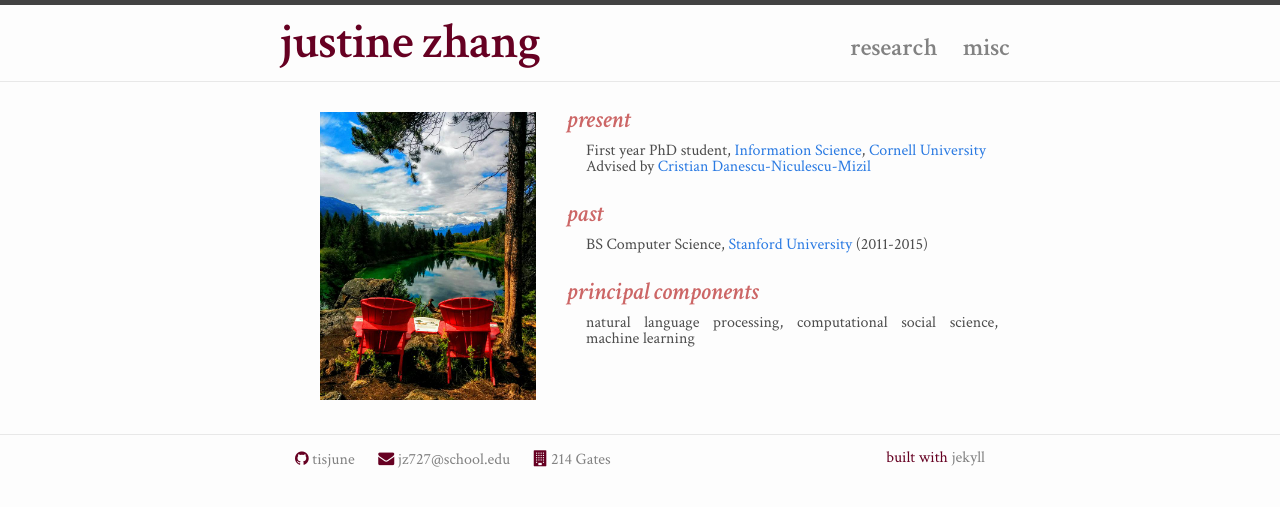
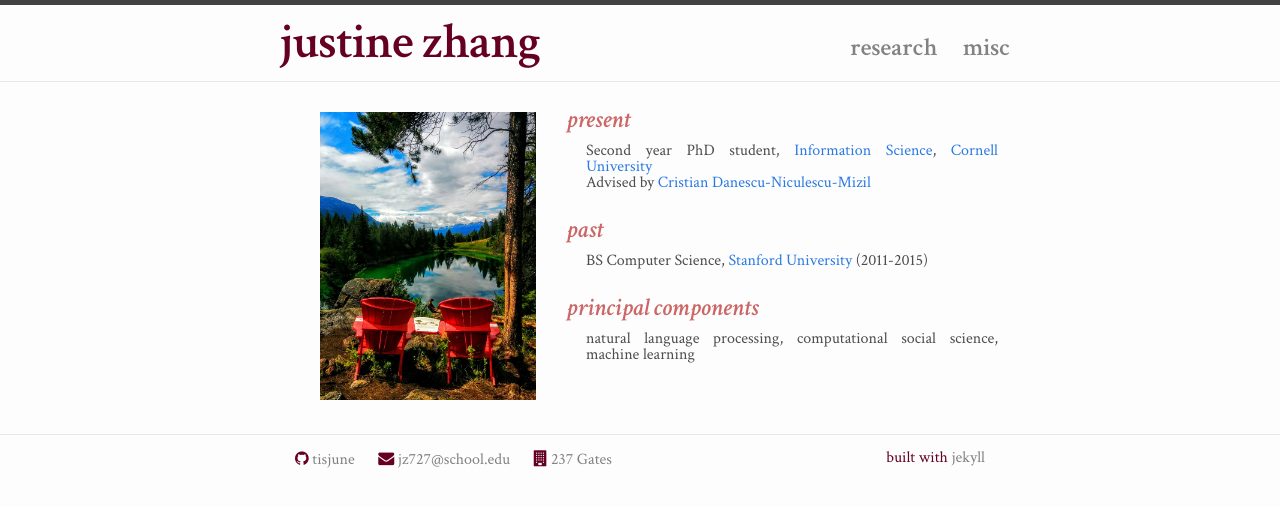
Before and after one commit to tisjune/tisjune.github.io, a Jekyll site: the page built from index.html, in a window 1280 px wide. Shown: the top 507 px of the page. Built offline with Jekyll 4.4.1, drawn with Linux system fonts in a browser that asks for light colours; nearby versions of some CDN libraries.

Commit message:
second year!!!

```diff
--- a/_config.yml
+++ b/_config.yml
@@ -16,7 +16,7 @@ fakeemail: jz727@school.edu
 # Build settings
 markdown: kramdown
 gatesloc: "https://www.google.com/maps/place/Bill+and+Melinda+Gates+Hall/@42.4453009,-76.4808081,15z/data=!4m7!1m4!3m3!1s0x89d0818b5e725517:0x7098683a6a981542!2sBill+and+Melinda+Gates+Hall!3b1!3m1!1s0x89d0818b5e725517:0x7098683a6a981542"
-officeloc: 214 Gates
+officeloc: 237 Gates
 include: ["_publications"]
 collections:
   - publications
--- a/index.html
+++ b/index.html
@@ -8,7 +8,7 @@ layout: default
 <div class="textbox-front" style="float:left; white-space: normal;">
   <h2 class="section-head">present</h2>
   <div class="section-text">
-    <p>First year PhD student, <a href="http://infosci.cornell.edu/" target="_blank">Information Science</a>, <a href="http://www.cornell.edu/" target="_blank">Cornell University</a>
+    <p>Second year PhD student, <a href="http://infosci.cornell.edu/" target="_blank">Information Science</a>, <a href="http://www.cornell.edu/" target="_blank">Cornell University</a>
     <br>
     Advised by <a href="http://www.cs.cornell.edu/~cristian/" target="_blank">Cristian Danescu-Niculescu-Mizil</a>
     <br><br></p>
```
Also changed, not shown: misc.html (line endings or trailing spaces), 1 other file.
